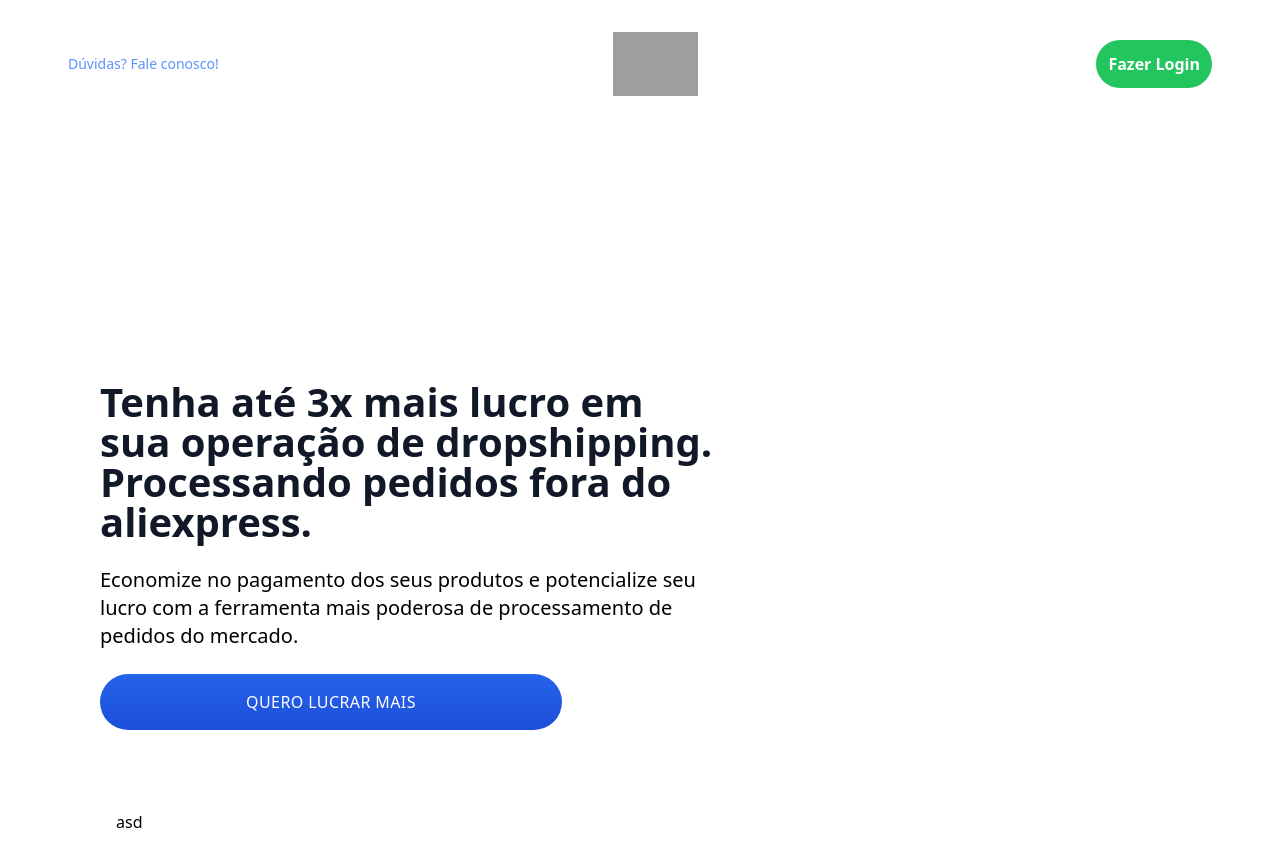
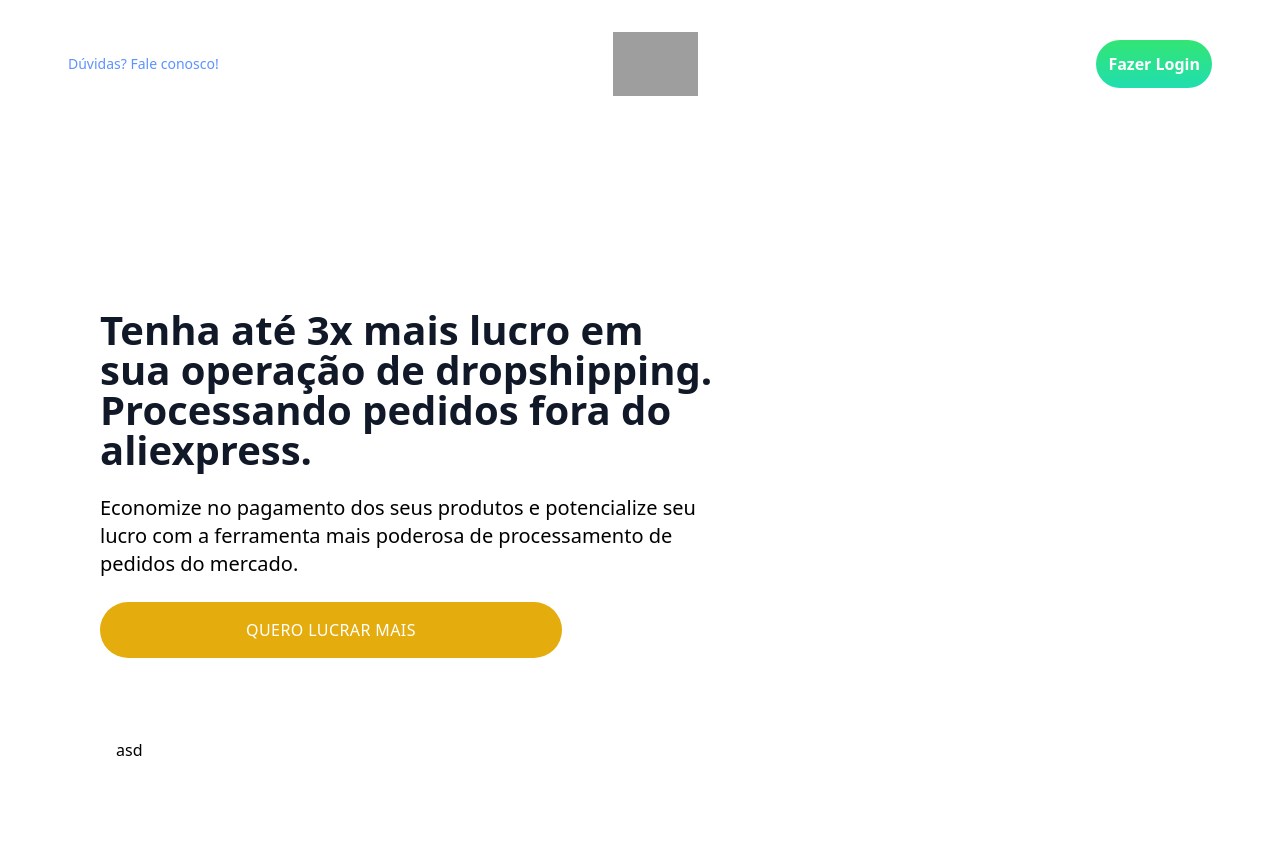
Before and after one commit to joaoalcdev/hourth-challenge, a Next.js app: page / in a window 1280 px wide. Shown: the top 866 px of the page. Built offline with nearby package versions, Linux system fonts and the light colour scheme; grey boxes are pictures that could not be loaded.

Commit message:
update ui hero

```diff
--- a/src/components/Header/Header.tsx
+++ b/src/components/Header/Header.tsx
@@ -12,14 +12,14 @@ export function Header() {
           </div> */}
           <div className="flex items-center justify-start pt-0 pl-6">
             <div className="px-3 py-6">
-              <div className="lg:2/6 xl:w-2/4 mt-20 lg:mt-40 lg:ml-16 text-left">
+              <div className="lg:w-4/6 xl:w-2/4 mt-4 lg:mt-4 lg:ml-16 text-left">
                 <div className="text-6xl font-semibold text-gray-900 leading-none text-[250%]">
                   Tenha até 3x mais lucro em sua operação de dropshipping. Processando pedidos fora do aliexpress.
                 </div>
                 <div className="mt-6 text-xl font-light text-true-gray-500 antialiased text-[120%]">
                   Economize no pagamento dos seus produtos e potencialize seu lucro com a ferramenta mais poderosa de processamento de pedidos do mercado.
                 </div>
-                <button className="w-9/12 mt-6 px-8 py-4 rounded-full font-normal tracking-wide bg-gradient-to-b from-blue-600 to-blue-700 text-white outline-none focus:outline-none hover:shadow-lg hover:from-blue-700 transition duration-200 ease-in-out ">
+                <button className="w-9/12 mt-6 px-8 py-4 rounded-full font-normal tracking-wide bg-gradient-to-b bg-[#e5ac0e] text-white outline-none focus:outline-none hover:shadow-lg hover:from-[#f8b601] transition duration-200 ease-in-out font-bold">
                   QUERO LUCRAR MAIS
                 </button>
               </div>
--- a/src/components/Navbar/Navbar.tsx
+++ b/src/components/Navbar/Navbar.tsx
@@ -26,7 +26,7 @@ export function Navbar() {
               </div>
             </div>
             <div className="inset-y-0 right-[0] flex items-center pr-0 sm:static sm:inset-auto sm:ml-0 sm:pr-5 sm:block">
-              <button type="button" className="bg-green-500 p-3 sm:mx-4 rounded-full text-white font-bold	 hover:text-white focus:outline-none focus:ring-2 focus:ring-offset-2 focus:ring-offset-gray-800 focus:ring-white sm:block">
+              <button type="button" className="p-3 sm:mx-4 rounded-full text-white font-bold hover:text-white focus:outline-none focus:ring-2 focus:ring-offset-2 focus:ring-offset-gray-800 focus:ring-white sm:block bg-gradient-to-t from-[#20deaf] to-[#33e574] hover:from-[#64e4c4] hover:to-[#7dd69e]">
                 Fazer Login
               </button>
             </div>
```
